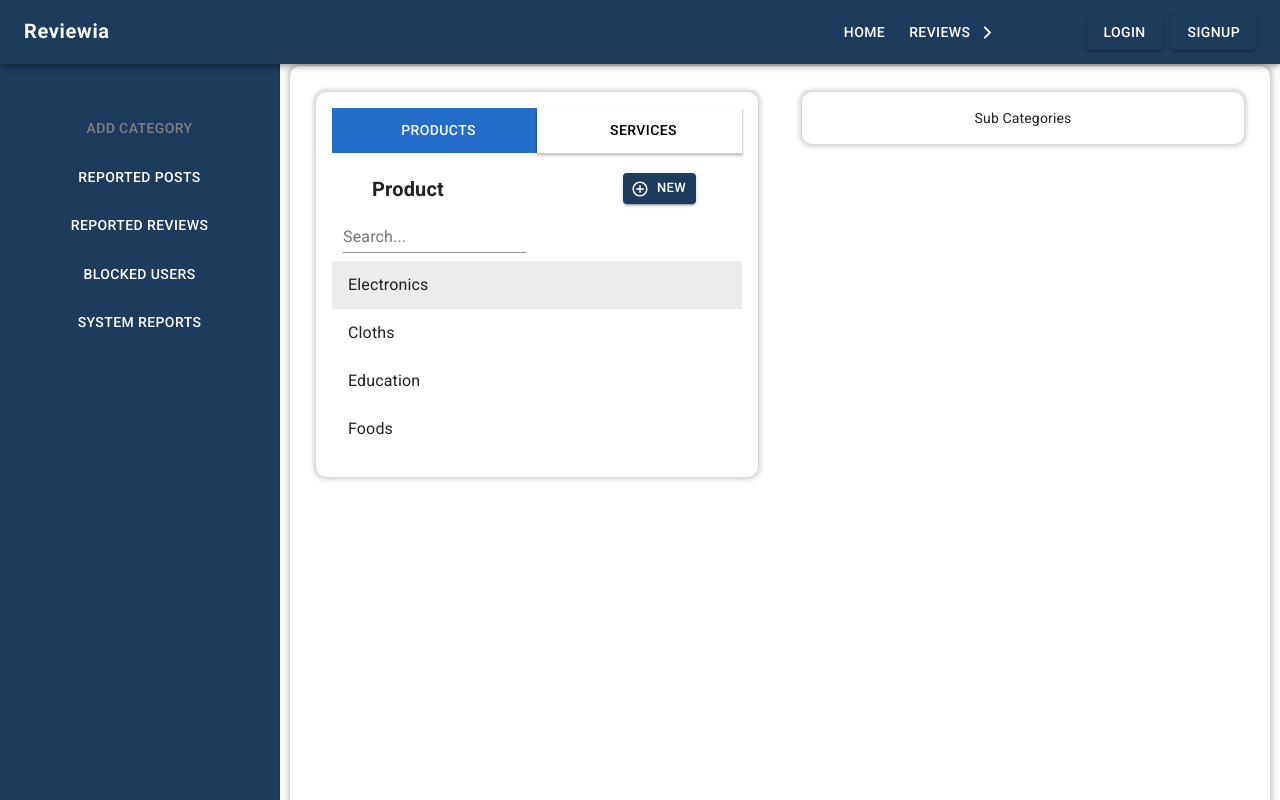
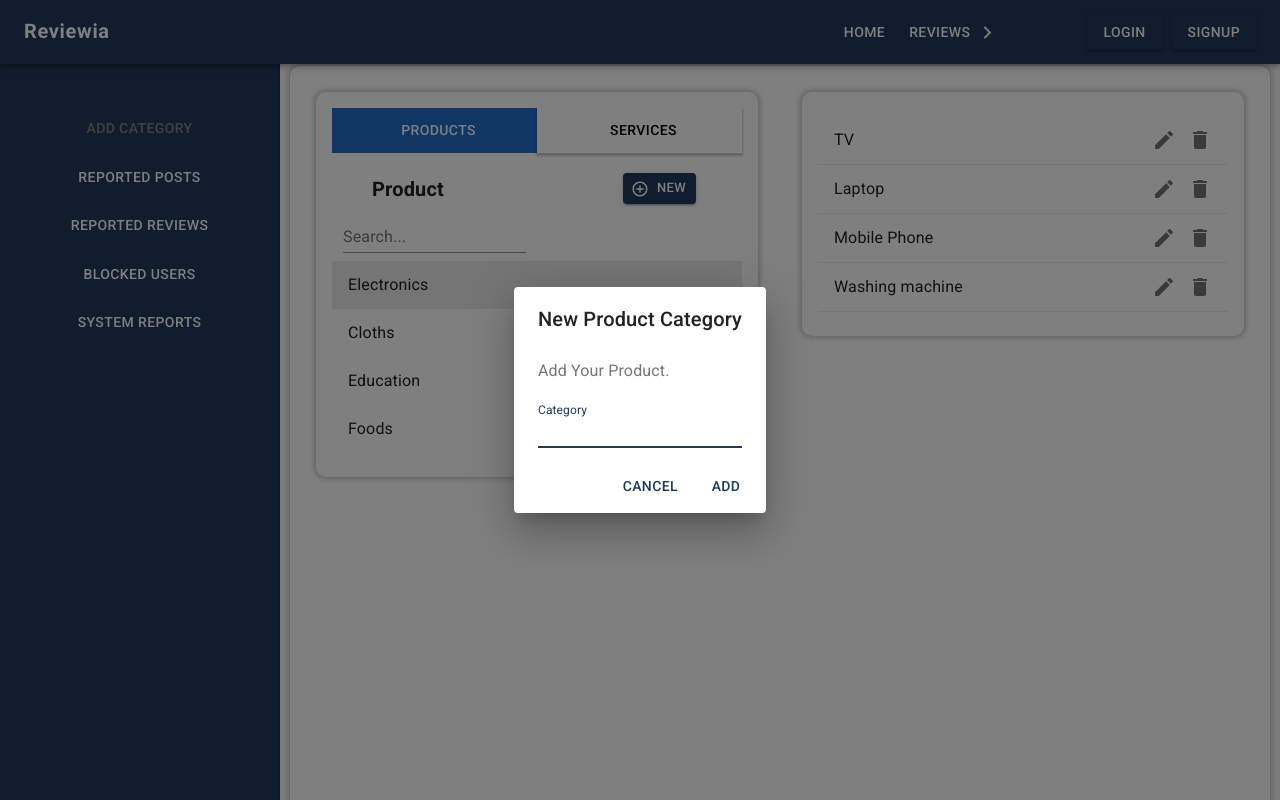
Before and after one commit to dev-stream-lk/reviewia, a React (Create React App) app: page /dashboard in a window 1280 px wide. Both pictures are taken after a click on the button "NEW". Shown: the top 800 px of the page. Built offline with nearby package versions, Linux system fonts and the light colour scheme; the HTML template or start-up script is replaced by a standard one.

Commit message:
Add category popup added

```diff
--- a/src/components/comp_addCategory.js
+++ b/src/components/comp_addCategory.js
@@ -12,11 +12,18 @@ import {
   CardHeader,
   Avatar,
   CardContent,
+  Dialog,
+  DialogTitle,
+  DialogContent,
+  DialogContentText,
+  TextField,
+  DialogActions,
 } from "@material-ui/core";
 import React, { useEffect, useState } from "react";
 import Controls from "../components/Controls";
 import ProductCategory from "../components/productCategory";
 import ServiceCategory from "../components/serviceCategory";
+import SubCategory from "../components/comp_subCategory"
 import AddCircleOutlineIcon from "@material-ui/icons/AddCircleOutline";
 
 const useStyles = makeStyles((theme) => ({
@@ -46,10 +53,88 @@ export default function AddCaregory() {
   var flag = 0;
   const [selected, setSelected] = useState(flag);
 
+  const [openProduct, setOpenProduct] = useState(false);
+  const [openService, setOpenService] = useState(false);
+
+  const handleClickOpen = () => {
+
+    if (selected === 0) {
+      setOpenProduct(true);
+    } else {
+      setOpenService(true);
+    }
+
+  };
+
+  const handleClose = () => {
+    setOpenProduct(false);
+    setOpenService(false);
+  };
+
   return (
     <Grid container spacing={3}>
       <Grid item xs={12} sm={6}>
         <Controls.Paper className={classes.paper}>
+          {/* product add popup */}
+          <Dialog
+            open={openProduct}
+            onClose={handleClose}
+            aria-labelledby="form-dialog-title"
+          >
+            <DialogTitle id="form-dialog-title">
+              New Product Category
+            </DialogTitle>
+            <DialogContent>
+              <DialogContentText>Add Your Product.</DialogContentText>
+              <TextField
+                autoFocus
+                margin="dense"
+                id="name"
+                label="Category"
+                type="text"
+                fullWidth
+              />
+            </DialogContent>
+            <DialogActions>
+              <Button onClick={handleClose} color="primary">
+                Cancel
+              </Button>
+              <Button onClick={handleClose} color="primary">
+                add
+              </Button>
+            </DialogActions>
+          </Dialog>
+
+          {/* Service add popup */}
+          <Dialog
+            open={openService}
+            onClose={handleClose}
+            aria-labelledby="form-dialog-title"
+          >
+            <DialogTitle id="form-dialog-title">
+              New Service Category
+            </DialogTitle>
+            <DialogContent>
+              <DialogContentText>Add Your Service.</DialogContentText>
+              <TextField
+                autoFocus
+                margin="dense"
+                id="name"
+                label="Category"
+                type="text"
+                fullWidth
+              />
+            </DialogContent>
+            <DialogActions>
+              <Button onClick={handleClose} color="primary">
+                Cancel
+              </Button>
+              <Button onClick={handleClose} color="primary">
+                Subscribe
+              </Button>
+            </DialogActions>
+          </Dialog>
+
           <Grid container alignItems="center">
             <Grid
               item
@@ -119,6 +204,7 @@ export default function AddCaregory() {
                       }}
                       className={classes.button}
                       startIcon={<AddCircleOutlineIcon />}
+                      onClick={handleClickOpen}
                     >
                       New
                     </Button>
@@ -151,6 +237,7 @@ export default function AddCaregory() {
                       }}
                       className={classes.button}
                       startIcon={<AddCircleOutlineIcon />}
+                      onClick={handleClickOpen}
                     >
                       New
                     </Button>
@@ -167,7 +254,7 @@ export default function AddCaregory() {
       </Grid>
       <Grid item xs={12} sm={6}>
         <Controls.Paper className={classes.paper}>
-          Sub Categories
+          <SubCategory />
         </Controls.Paper>
       </Grid>
     </Grid>
--- /dev/null
+++ b/src/components/comp_subCategory.js
@@ -0,0 +1,77 @@
+import {
+  Grid,
+  makeStyles,
+  Typography,
+  List,
+  ListItem,
+  ListItemText,
+  Button,
+  IconButton,
+  Tooltip,
+  CardMedia,
+  CardHeader,
+  Avatar,
+  CardContent,
+  ListItemSecondaryAction,
+  Divider
+} from "@material-ui/core";
+import React, { useEffect, useState } from "react";
+import Controls from "../components/Controls";
+import DeleteIcon from "@material-ui/icons/Delete";
+import EditIcon from "@material-ui/icons/Edit";
+
+
+const useStyles = makeStyles((theme) => ({
+  root: {
+    flexGrow: 1,
+  },
+
+  wrapper: {
+    padding: theme.spacing(0),
+    [theme.breakpoints.up("md")]: {
+      padding: theme.spacing(2),
+    },
+  },
+
+  paper: {
+    marginTop: theme.spacing(0),
+  },
+  paperDiv: {
+    padding: `${theme.spacing(0)}px ${theme.spacing(0)}px ${theme.spacing(
+      4
+    )}px ${theme.spacing(0)}px !important`,
+  },
+}));
+
+
+export default function SubCategory() {
+  const classes = useStyles();
+
+   const [subCategories, setcategory] = useState([
+     { mainId: 1, title: "TV", id: 1 },
+     { mainId: 1, title: "Laptop", id: 2 },
+     { mainId: 1, title: "Mobile Phone", id: 3 },
+     { mainId: 1, title: "Washing machine", id: 4 },
+   ]);
+
+  return (
+    <List>
+      {subCategories.map((category) => (
+        <div>
+          <ListItem>
+            <ListItemText primary={category.title} />
+            <ListItemSecondaryAction>
+              <IconButton edge="end" aria-label="edit">
+                <EditIcon />
+              </IconButton>
+              <IconButton edge="end" aria-label="delete">
+                <DeleteIcon />
+              </IconButton>
+            </ListItemSecondaryAction>
+          </ListItem>
+          <Divider light />
+        </div>
+      ))}
+    </List>
+  );
+}
```
